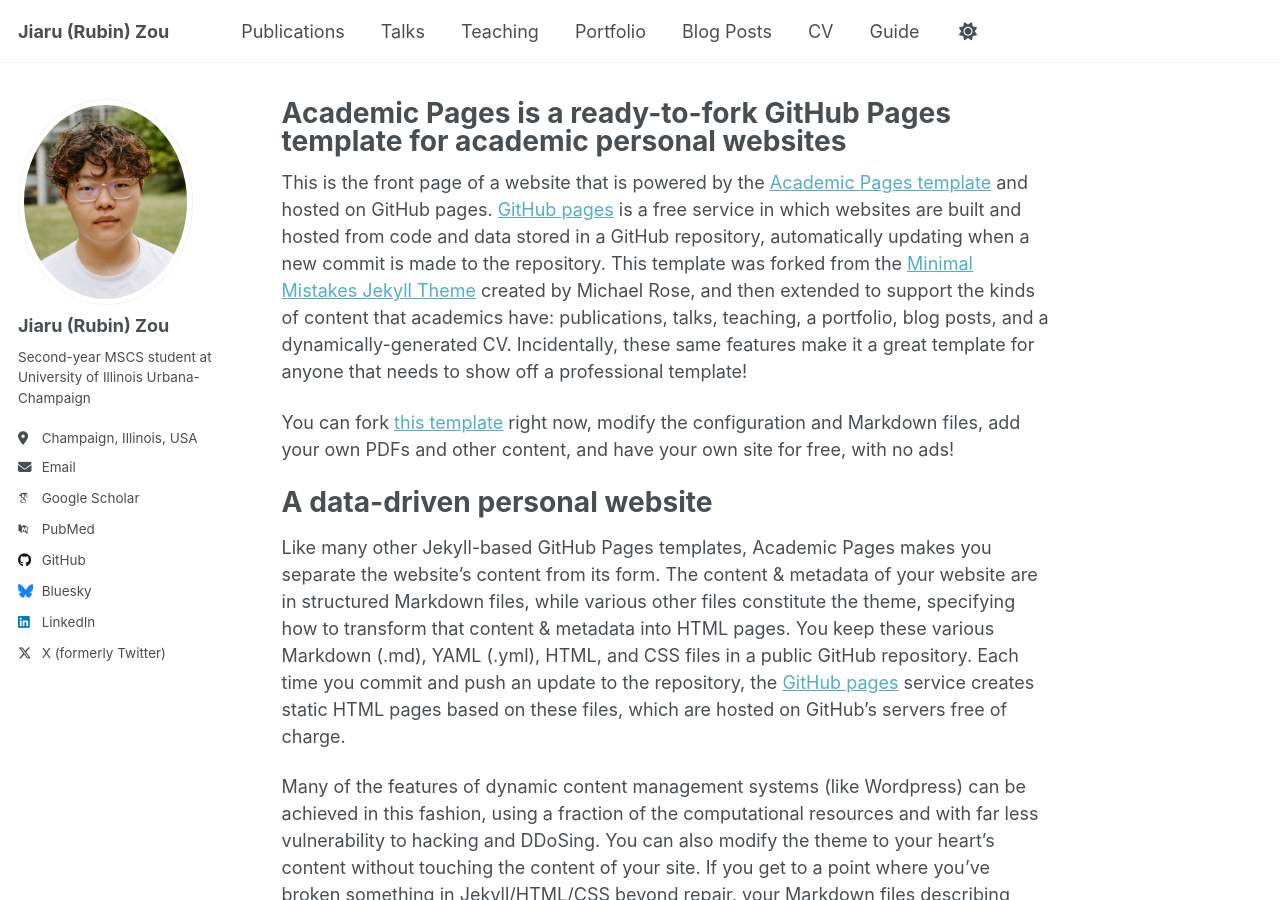
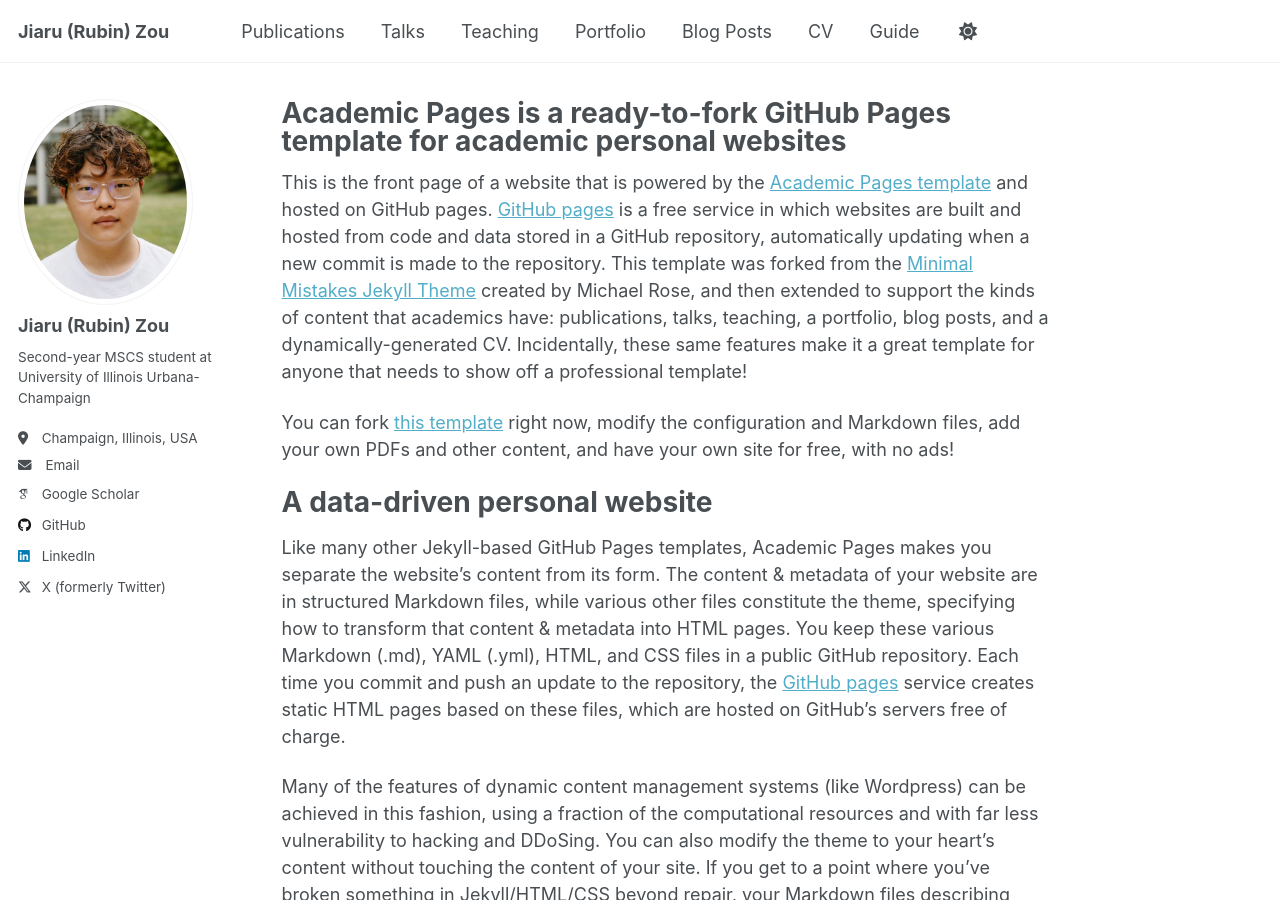
Before and after one commit to jiaruzouu/jiaruzouu.github.io, a Jekyll site: the page built from _pages/about.md, in a window 1280 px wide and 900 px high. Built offline with Jekyll 4.4.1, drawn with Linux system fonts in a browser that asks for light colours; some web fonts are replaced; a script that is not in the unit is left out.

Commit message:
update website

```diff
--- a/_config.yml
+++ b/_config.yml
@@ -40,7 +40,7 @@
   impactstory      : # URL
   orcid            :
   semantic         : # URL
-  pubmed           : "https://www.ncbi.nlm.nih.gov/pubmed/?term=john+snow"
+  pubmed           :
   researchgate     : # URL
   scopus           : # URL
 
@@ -54,7 +54,7 @@
 
   # Social media
   artstation       : # Username
-  bluesky          : "bsky.app" # Replace this with you Bluesky username
+  bluesky          : # Replace this with you Bluesky username
   facebook         :
   flickr           : # Username
   foursquare       : # Username
--- a/_includes/author-profile.html
+++ b/_includes/author-profile.html
@@ -33,8 +33,14 @@
       {% if author.uri %}
         <li><a href="{{ author.uri }}"><i class="fas fa-fw fa-link icon-pad-right" aria-hidden="true"></i>{{ site.data.ui-text[site.locale].website_label | default: "Website" }}</a></li>
       {% endif %}
+      <!-- {% if author.email %}
+        <li><a href="mailto:{{ author.email }}"><i class="fas fa-fw fa-envelope icon-pad-right" aria-hidden="true"></i>{{ site.data.ui-text[site.locale].email_label | default: "jiaruz2 [at] illinois.edu" }}</a></li>
+      {% endif %} -->
       {% if author.email %}
-        <li><a href="mailto:{{ author.email }}"><i class="fas fa-fw fa-envelope icon-pad-right" aria-hidden="true"></i>{{ site.data.ui-text[site.locale].email_label | default: "Email" }}</a></li>
+        <li>
+          <i class="fas fa-fw fa-envelope icon-pad-right" aria-hidden="true"></i>
+          {{ site.data.ui-text[site.locale].email_label | default: "jiaruz2 [at] illinois.edu" }}
+        </li>
       {% endif %}
 
       <!-- Font Awesome and Academicons icons / Academic websites -->
```
